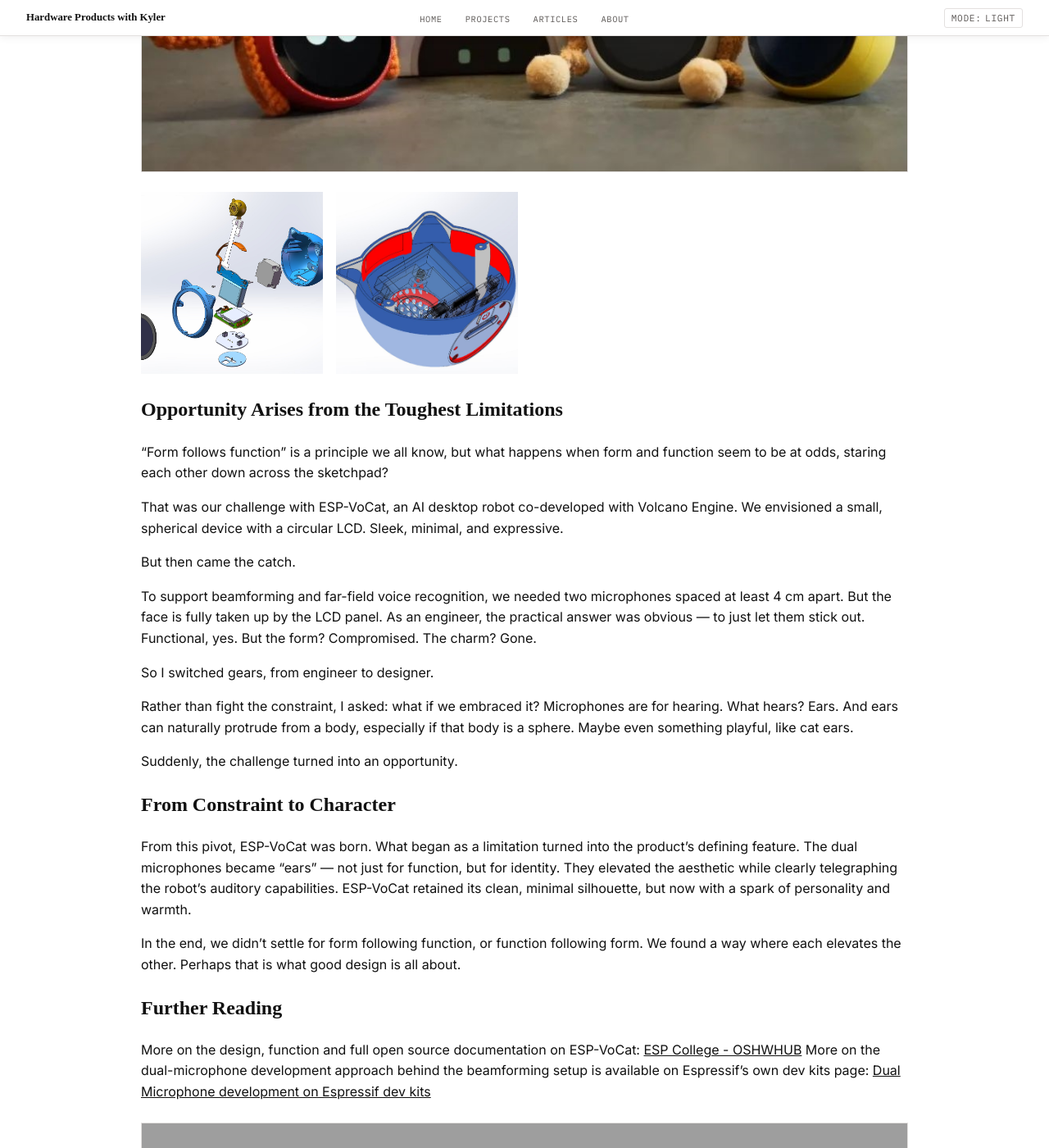
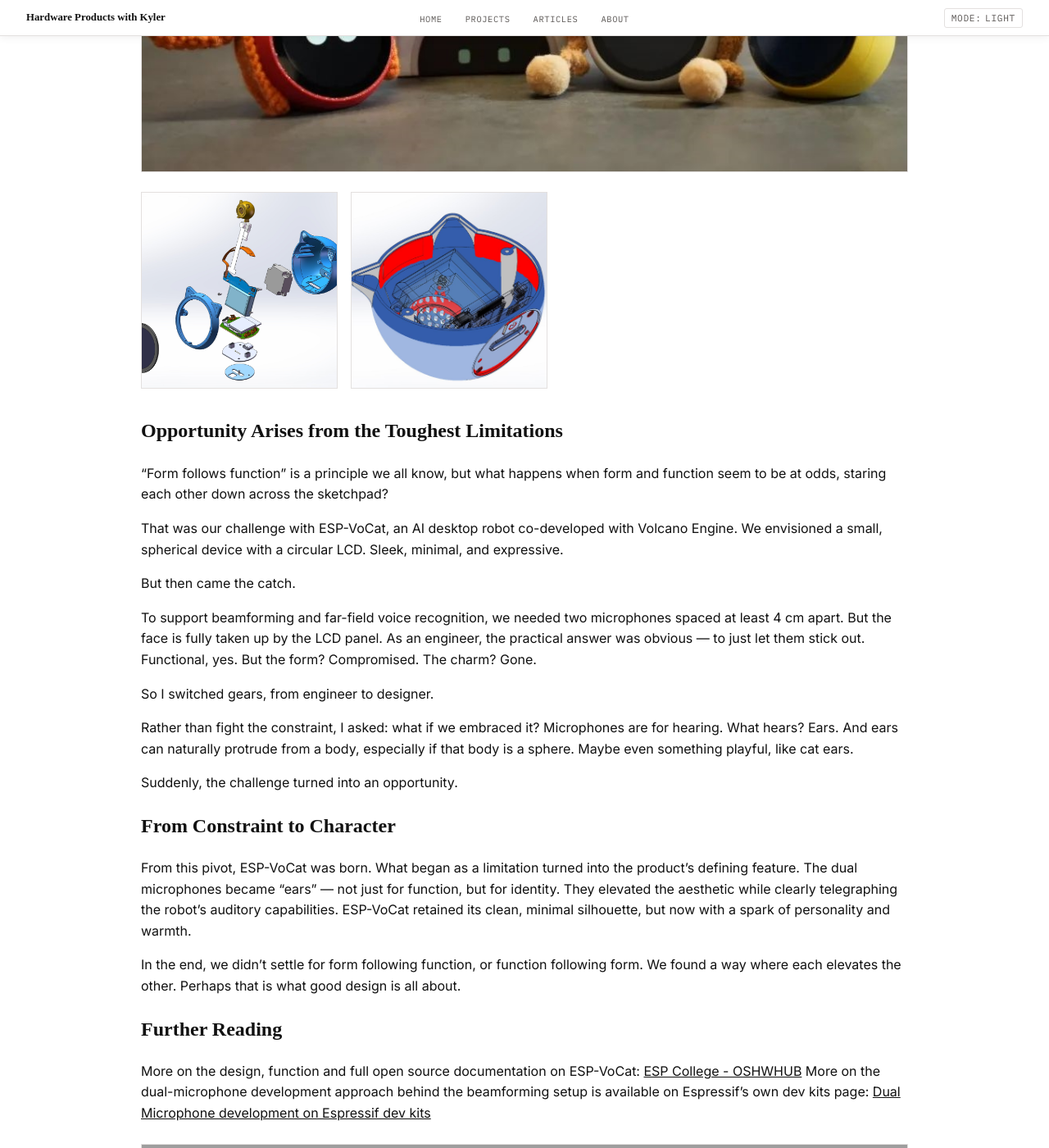
Before and after one commit to kaitkj/kaitkj.github.io, a Jekyll site: the page built from _projects/ESP-VoCat.md, in a window 1280 px wide and 1400 px high, scrolled down 679 px. Shown: the whole window at 82% size. Built offline with Jekyll 4.4.1, drawn with Linux system fonts in a browser that asks for light colours; some web fonts are replaced; grey boxes are pictures that could not be loaded.

Commit message:
Update main.css

```diff
--- a/assets/css/main.css
+++ b/assets/css/main.css
@@ -508,23 +508,51 @@
 }
 
 .project__gallery {
-  display: grid;
-  grid-template-columns: repeat(auto-fill, minmax(200px, 1fr));
+  display: flex;
+  flex-direction: row;
+  flex-wrap: nowrap;
+  overflow-x: auto;
   gap: 1rem;
   margin-top: 1.5rem;
   margin-bottom: 1.5rem;
+  padding-bottom: 0.5rem; /* Space for scrollbar focus */
+  scroll-snap-type: x mandatory;
+  -webkit-overflow-scrolling: touch;
+}
+
+/* Optional: Subtle custom scrollbar */
+.project__gallery::-webkit-scrollbar {
+  height: 6px;
+}
+
+.project__gallery::-webkit-scrollbar-track {
+  background: var(--c-bg-alt);
+}
+
+.project__gallery::-webkit-scrollbar-thumb {
+  background: var(--c-border);
+  border-radius: 3px;
+}
+
+.project__gallery::-webkit-scrollbar-thumb:hover {
+  background: var(--c-accent);
 }
 
 .gallery-img {
-  cursor: pointer;
-  transition: opacity 0.15s ease;
-  width: 100%;
+  flex: 0 0 auto;
+  width: auto;
+  height: 240px; /* Fixed height creates a consistent row */
   aspect-ratio: 1/1;
   object-fit: cover;
+  cursor: pointer;
+  scroll-snap-align: start;
+  border: 1px solid var(--c-border);
+  transition: opacity 0.15s ease, border-color 0.15s ease;
 }
 
 .gallery-img:hover {
   opacity: 0.82;
+  border-color: var(--c-accent);
 }
 
 .lightbox {
@@ -709,10 +737,6 @@
 
   .site-content { padding: 1.5rem 1rem 3rem; }
 
-  .project__gallery {
-    grid-template-columns: repeat(3, 1fr);
-    gap: 0.5rem;
-  }
 }
 
 /* ==========================================================================
```
